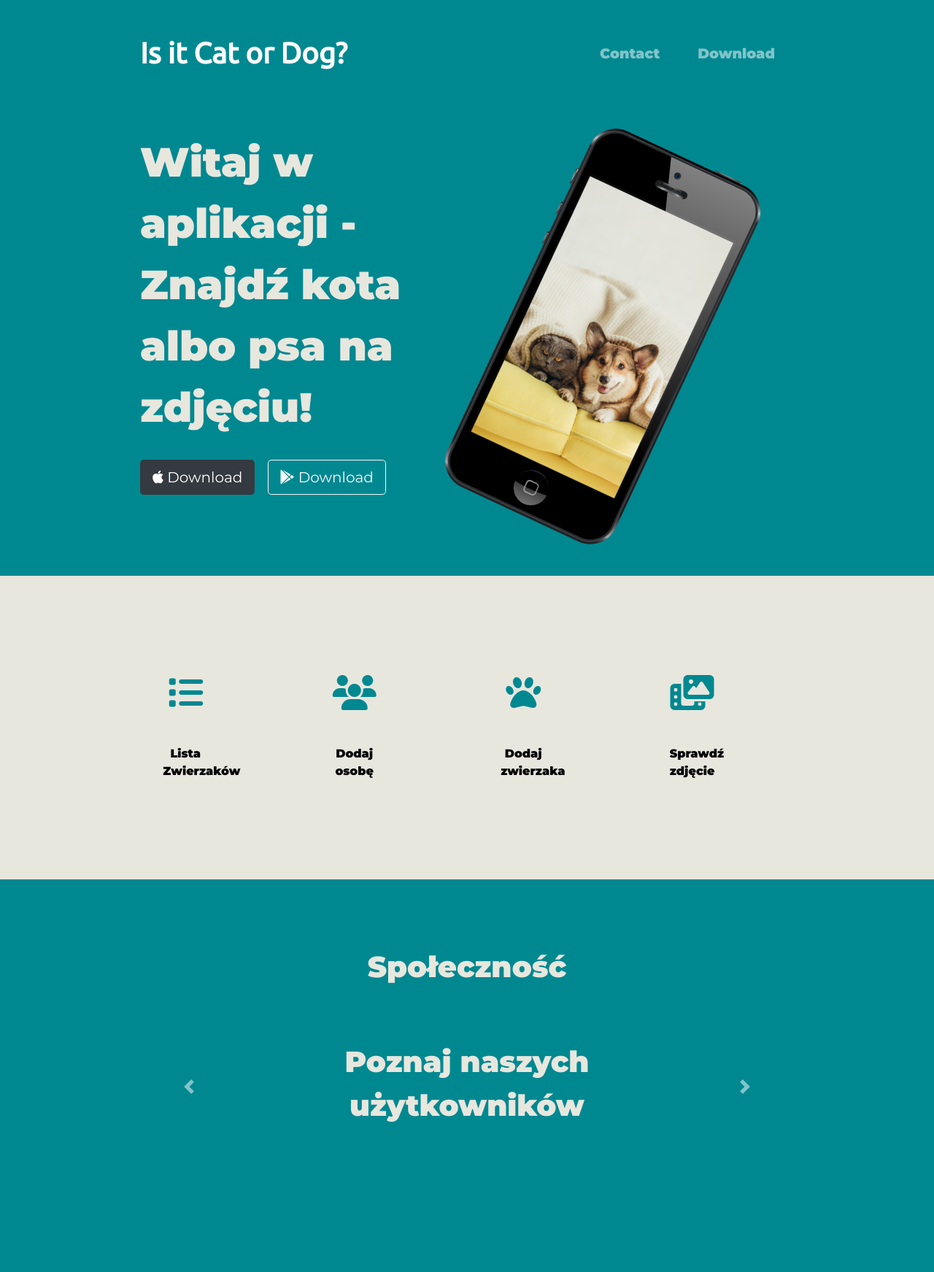
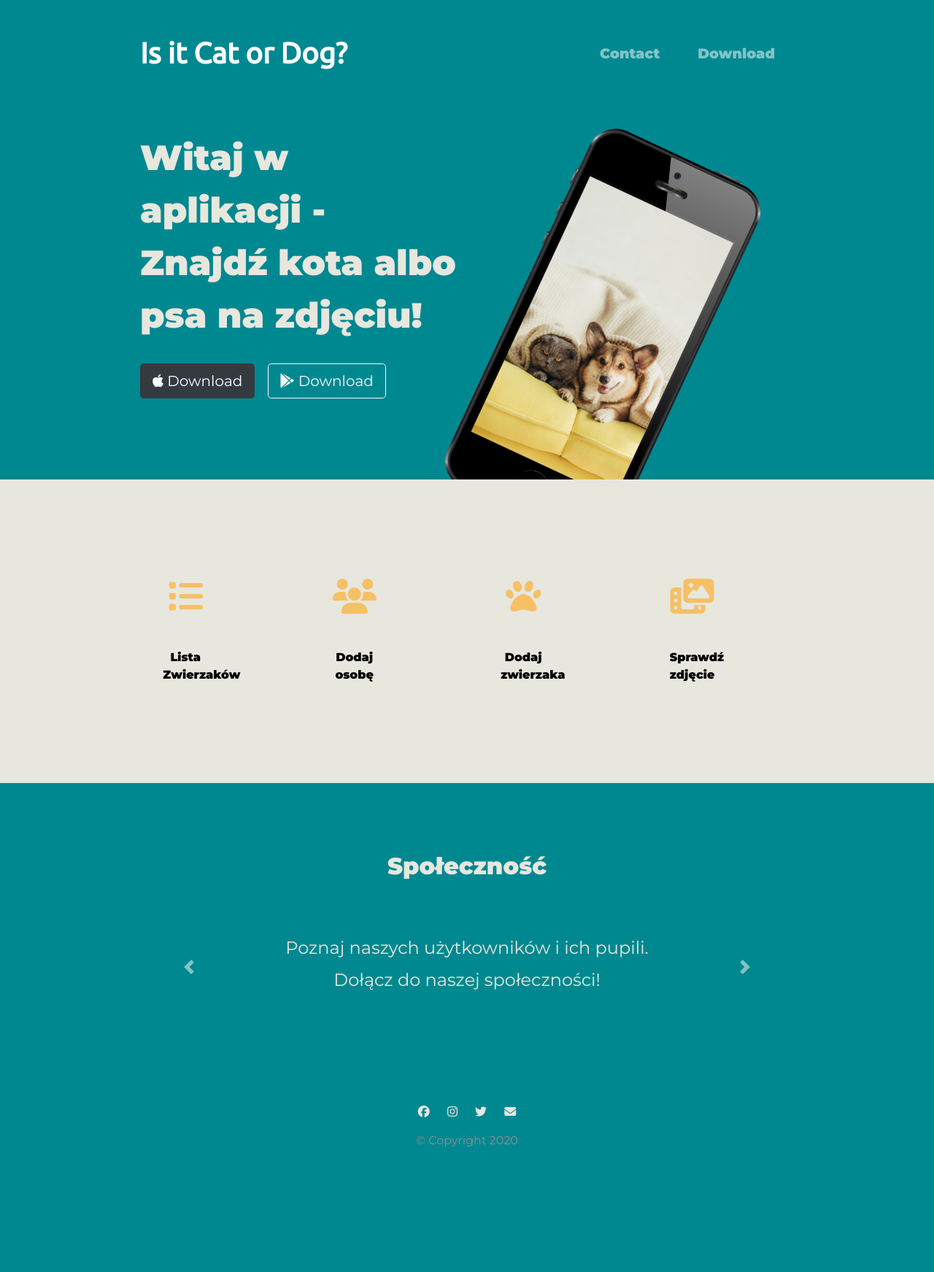
Before and after one commit to AdrianaNowak/FindAKitten, a Django app: page / in a window 1280 px wide. Shown: the whole page at 73% size. Before the commit the page ends 1538 px from the top, so only its background shows below. Run offline with Django 3.2, Linux system fonts and the light colour scheme; data that the repository does not hold is empty; some libraries are stand-ins or nearby versions.

Commit message:
Css done

```diff
--- a/FindAKitten/urls.py
+++ b/FindAKitten/urls.py
@@ -27,9 +27,9 @@ urlpatterns = [
     path('date', date),
     path('temp', jakistrzeciprzyklad),
     path('person/<int:id>', detail, name="detail"),
-    path('cats', cats_list, name="cats"),
+    path('animals', animals_list, name="animals"),
     path('person/new_person', new_person, name="new_person"),
-    path('person/new_cat', new_cat, name="new_cat"),
+    path('person/new_animal', new_animal, name="new_animal"),
     path('image_upload', new_image_view, name='image_upload'),
     path('success', success, name='success'),
 ]
--- a/kotki/admin.py
+++ b/kotki/admin.py
@@ -1,6 +1,6 @@
 from django.contrib import admin
 
-from .models import Cat, Person
+from .models import Animal, Person
 
-admin.site.register(Cat)
+admin.site.register(Animal)
 admin.site.register(Person)
--- a/kotki/templates/kotki/detail.html
+++ b/kotki/templates/kotki/detail.html
@@ -15,6 +15,7 @@
     <div class="fixed">
     <a href="{% url 'welcome' %}">Home</a>
     </div>
+
 </body>
 
 </html>
--- a/kotki/templates/kotki/images.html
+++ b/kotki/templates/kotki/images.html
@@ -5,7 +5,7 @@
     <meta charset="UTF-8">
     <title>Dodaj Zdjęcie</title>
     <link href="https://fonts.googleapis.com/css2?family=Merriweather+Sans:wght@300&family=Montserrat:wght@500&display=swap" rel="stylesheet">
-    <link rel="stylesheet" href="{% static 'website/style.css' %}" >
+    <link rel="stylesheet" href="{% static 'kotki/style.css' %}" >
 </head>
 <body>
     <form method = "post" enctype="multipart/form-data">
@@ -26,6 +26,8 @@
 	text-shadow:0 1px 0 #3d768a;"
     type="submit">Zapisz</button>
     </form>
-
+<div class="fixed">
+<a  href="{% url 'welcome' %}">Home</a>
+</div>
 </body>
 </html>
--- a/kotki/templates/kotki/new_cat.html
+++ b/kotki/templates/kotki/new_animal.html
@@ -29,5 +29,8 @@
 	text-shadow:0 1px 0 #3d768a;"
     type="submit">Create</button>
 </form>
+<div class="fixed">
+<a  href="{% url 'welcome' %}">Home</a>
+</div>
 </body>
 </html>
--- a/kotki/templates/kotki/new_person.html
+++ b/kotki/templates/kotki/new_person.html
@@ -34,5 +34,8 @@
 <div>
     <div class="bottom container">
 </div>
+    <div class="fixed">
+<a  href="{% url 'welcome' %}">Home</a>
+</div>
 </body>
 </html>
--- a/website/static/website/style.css
+++ b/website/static/website/style.css
@@ -4,16 +4,21 @@ body {
 }
 h1 {
   font-family: "Montserrat";
-  font-size: 3.5rem;
+  font-size: 3rem;
   line-height: 1.5;
   font-weight: bold;
 }
 
 h2 {
   font-family: "Montserrat";
-  font-size: 2.5rem;
+  font-size: 2rem;
   line-height: 1.5;
   font-weight: bolder;
+}
+h3 {
+  font-family: "Montserrat";
+  font-size: 1.5rem;
+  line-height: 1.5;
 }
 
 a {
@@ -23,7 +28,7 @@ a {
 }
 
 a:hover {
-  color: #008891;
+  color: #0f3057;
   text-decoration: none;
 
 }
@@ -97,13 +102,13 @@ z-index: 1;
 }
 
 .icon {
-  color: #008891;
+  color: #f6c065;
   margin-bottom: 3rem;
 
 }
 
 .icon:hover {
-  color: #0f3057;
+  color: #307672;
 }
 
 /*Testimonia Section*/
@@ -121,35 +126,11 @@ z-index: 1;
 .carousel-item {
   padding: 7% 15%;
 }
-#press {
-    background-color: #ff4c68;
-    padding-bottom: 3%;
-}
-.press-logo {
-  width: 15%;
-  margin: 20px 20px 50px;
-}
-/*Pricing*/
-#pricing {
-  padding: 100px;
-}
-/*CTA*/
-#cta {
-    background-color: #ff4c68;
-    color:#fff;
-    padding: 7% 15%;
-    text-align: center;
-  }
-.cta-heading  {
-  font-family: "Montserrat";
-  font-size: 3.5rem;
-   line-height: 1.5;
-}
-
 
 /*footer*/
 #footer {
-  padding: 7% 15%;
+  padding: 7% 1%;
+
 
 }
 .social-icon {
@@ -165,10 +146,3 @@ z-index: 1;
   transform: rotate(0);
 }
 }
-
-
-
-
-.pricing-column {
-  padding: 3% 2%;
-}
--- a/website/templates/website/welcome.html
+++ b/website/templates/website/welcome.html
@@ -66,7 +66,7 @@
       <div class="row">
         <div class="features-box col-lg-2 ">
           <i class="icon fas fa-list fa-3x"></i>
-          <a href="{% url 'cats' %}">Lista Zwierzaków</a>
+          <a href="{% url 'animals' %}">Lista Zwierzaków</a>
         </div>
         <div class="features-box col-lg-2 offset-lg-1">
           <i class="icon fas fa-users fa-3x"></i>
@@ -74,7 +74,7 @@
         </div>
         <div class="features-box col-lg-2 offset-lg-1">
           <i class="icon fas fa-paw fa-3x"></i>
-          <a href="/person/new_cat">Dodaj zwierzaka</a>
+          <a href="/person/new_animal">Dodaj zwierzaka</a>
         </div>
           <div class="features-box col-lg-2 offset-lg-1">
           <i class="icon fas fa-photo-video fa-3x"></i>
@@ -85,20 +85,20 @@
 
 <!-- Testimonials -->
 
-    <section id="testimonials">
+    <section id="testimonials" >
         <h2>Społeczność</h2>
       <div id="testimonials-carousel" class="carousel slide" data-ride="false">
         <div class="carousel-inner">
           <div class="carousel-item active">
-            <h2>Poznaj naszych użytkowników</h2>
+              <h3>Poznaj naszych użytkowników i ich pupili.</h3>
+              <h3>Dołącz do naszej społeczności!</h3>
+
 
           </div>
              {% for person in people %}
           <div class="carousel-item">
-            <h2 class="testimonial-text">{{person.name}}</h2>
-             <h2>  Mam {{person.age}} lat, a mój kot to <strong>{{person.cat}}</strong> </h2>
-            <img class="testimonial-images" src="images/lady-img.jpg" alt="lady-profile">
-            <em>Beverly, Illinois</em>
+            <h3 class="testimonial-text">{{person.name}}</h3>
+             <h3>  Mam {{person.age}} lata, a mój zwierzak to {{person.animal}}</h3>
           </div>
             {% endfor %}
         </div>
@@ -112,13 +112,11 @@
         </a>
       </div>
 
+        <footer id="footer">
+      <i class="social-icon fa fa-facebook-official" aria-hidden="true"></i>
+      <i class="social-icon fa fa-instagram" aria-hidden="true"></i>
+      <i class="social-icon fa fa-twitter" aria-hidden="true"></i>
+      <i class="social-icon fa fa-envelope" aria-hidden="true"></i>
+      <p>© Copyright 2020</p>
 
-<ul >
-    {% for person in people %}
-        <li >
-            <a  href="{% url 'detail' person.id %}">
-                {{person.name}}
-            </a>
-        </li>
-    {% endfor %}
-</ul>
+    </footer>
```
Also changed, not shown: kotki/models.py (+4 -3 lines), kotki/views.py (+8 -8 lines), kotki/migrations/0001_initial.py, kotki/migrations/0002_hotel.py (deleted), kotki/migrations/0003_auto_20210213_0052.py (deleted), kotki/templates/kotki/animals_list.html (renamed from kotki/templates/kotki/cats_list.html).
